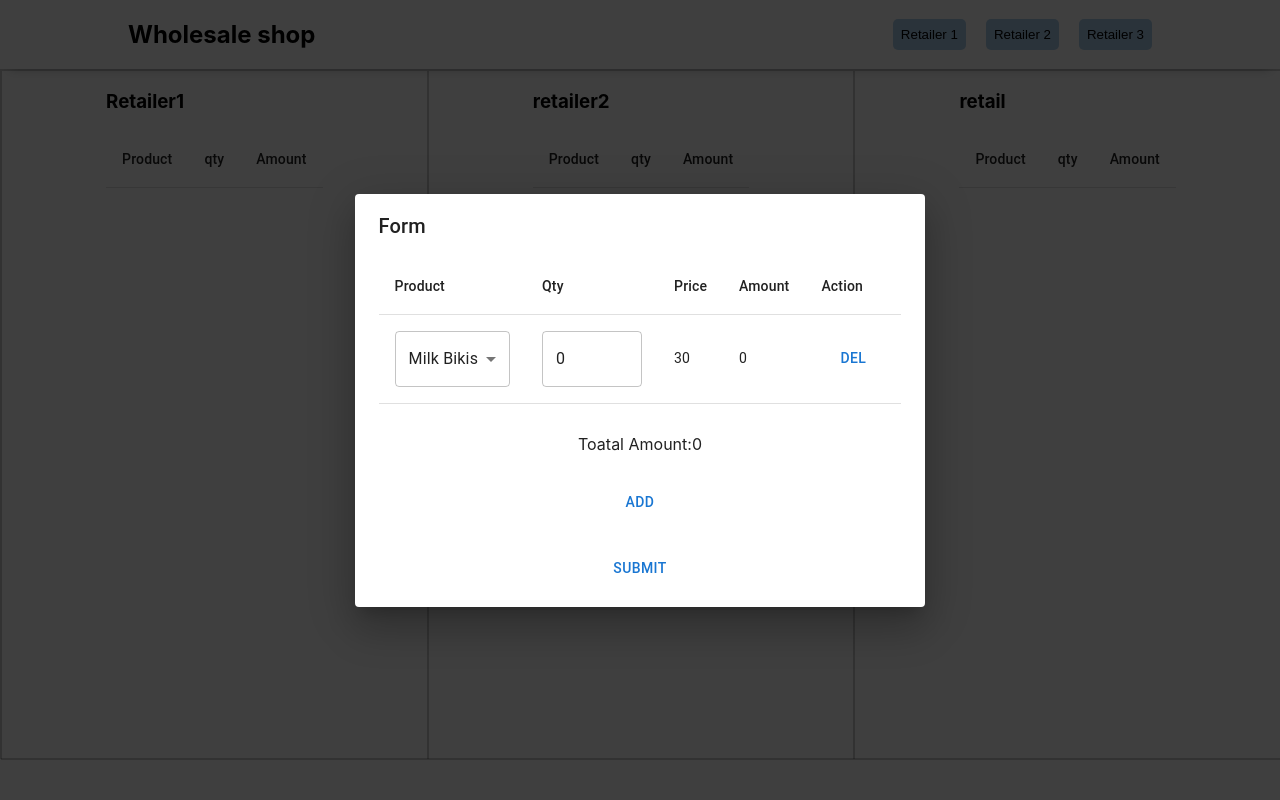
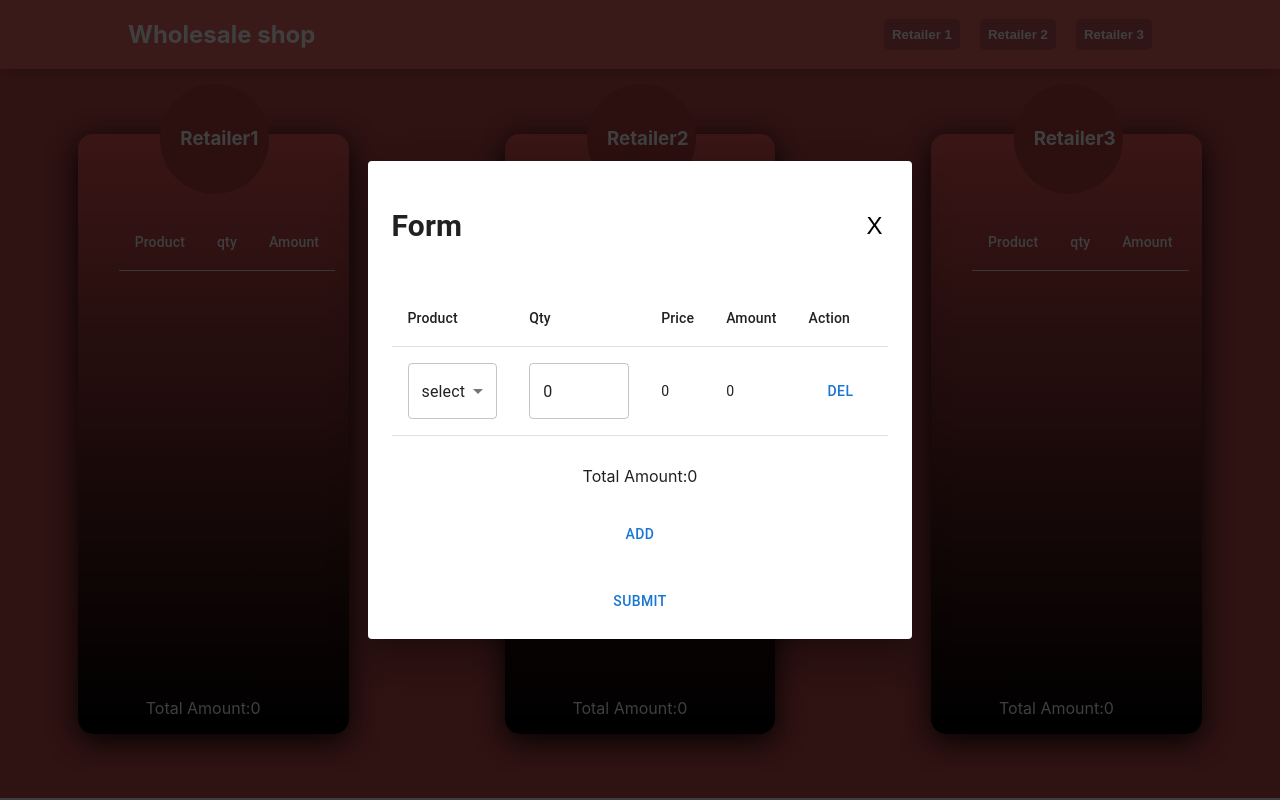
Before and after one commit to Karthikeyan-B-15/Wholesale, a React (Create React App) app: page / in a window 1280 px wide. Both pictures are taken after a click on the button "Retailer 1". Built offline with nearby package versions, Linux system fonts and the light colour scheme.

Commit message:
css style added and some features added

```diff
--- a/src/App.css
+++ b/src/App.css
@@ -15,7 +15,9 @@
   align-items: center;
   justify-content: space-between;
   position: relative;
+  background: #eb6666;
   box-shadow: rgba(33, 35, 38, 0.3) 0px 10px 10px -10px;
+  color: #fff;
 }
 .header h2{
   position: relative;
@@ -31,5 +33,20 @@
   padding: 8px;
   border-radius: 5px;
   border: none;
-  background-color: rgb(171, 206, 235);
+  background-color:#c05555;
+  color:#fff;
+  cursor: pointer;
+  font-weight: 700;
 }
+.title{
+  display: flex;
+  justify-content: space-between;
+  align-items: center;
+}
+.title button{
+  cursor: pointer;
+  background-color: transparent;
+  border: none;
+  font-size: 1.5rem;
+  font-weight: 300;
+}
--- a/src/Form.tsx
+++ b/src/Form.tsx
@@ -11,15 +11,21 @@ function Form(props:any) {
     retailerData.map((data)=>{
       if(data.id===props.num){
         value.map((val)=>data.val.push(val))
-        console.log(data.val)
       }
     })
-        props.close(false)
+     if(ind.every((val:any)=>val.qty>0)){
+      props.close(false)
+    }
+     else{
+      alert("Warn")
+      retailerData.map((data:any)=>data.val=[])
+    }
+
     }
   return ReactDOM.createPortal(
   <div className='form'>
     <Dialog open >
-      <DialogTitle>Form</DialogTitle>
+      <DialogTitle><div className='title'><h2>Form</h2><button onClick={()=>props.close(false)}>X</button></div></DialogTitle>
       <DialogContent>
         <ProductTable handleClick={handleClick}/>
       </DialogContent>
--- a/src/ProductData.tsx
+++ b/src/ProductData.tsx
@@ -1,4 +1,9 @@
 export const ProductData=[
+    {
+        id:0,
+        product:"select",
+        price:0
+    },
     {
         id:1,
         product:"Milk Bikis",
--- a/src/ProductTable.tsx
+++ b/src/ProductTable.tsx
@@ -1,45 +1,46 @@
 import { Table } from '@material-ui/core'
-import { MenuItem, Select, TableBody, TableCell, TableContainer, TableHead, TableRow,Button,TextField } from '@mui/material'
-import React, {  useState } from 'react'
+import { MenuItem, Select, TableBody, TableCell, TableContainer, TableHead, TableRow,Button,TextField,} from '@mui/material'
+import React, { useState } from 'react'
 import { ProductData } from './ProductData';
 import './table.css'
 import { useAppDispatch} from './hooks'
 import { handleText } from './silce'
+
+
 let add:any=0
-let temp:any=0
+
+
+let arr=ProductData.map((val:any)=>val)
 function ProductTable({handleClick}:any) {
     const dispatch=useAppDispatch()
-    const [check,setCheck]=useState(false)
     const [nums,setNums]=useState(0)
-    let [ind,setInd]=useState<any>([{id:0,prod:"Milk Bikis",qty:nums,amt:0}])
+    const [ind,setInd]=useState<any|JSX.Element|JSX.Element[]>([{id:0,prod:arr[0].product,price:arr[0].price,qty:nums,amt:0}])
     dispatch(handleText({ind}))
-    console.log(nums)
     const handleProduct=(e:any,index:number,id:any)=>{
-                    setInd(
-                        ind.map((item:any) =>
+                ind.map((data:any)=>{
+                    if(data.prod!==e.target.value){
+                     setInd(ind.map((item:any) => ind.indexOf(item) === index? {...item, prod: e.target.value} : item
+                    ))
+                }
+                    else{
+                        alert("Already Exit This Item")
+                        e.target.value="select"
+                        setInd(ind.map((item:any) => ind.indexOf(item) === index? {...item, prod: e.target.value} : item))
 
-                          ind.indexOf(item) === index
-                            ? {...item, prod: e.target.value}
-                            : item
-                    ))
-                     setCheck(ps=>!ps)
+
+                  }})
           add=0
     }
-    console.log(ind)
-   function setAmount(index:any){
-    ind.map((item:any)=>{ProductData.map((val:any)=>ind.indexOf(item)===index?val.product===item.prod?temp=(val.price*item.qty+val.price):"":"")})
-   }
-    console.log(temp)
-    const handleNumber=(e:any,index:number,id:any)=>{
-        setAmount(index)
-        if(id===index){
-        add=0
+    const handleNumber=(e:any,i:number,id:any)=>{
+        if(id===i){
             setInd(
-            ind.map((item:any) =>
-                ind.indexOf(item) === index
-                ? {...item, qty: e.target.value,amt:temp}
+            ind.map((item:any,index:number) =>
+                ind.indexOf(item) === i
+                ?  {...item, qty: e.target.value,price:arr[index+1].price,amt:e.target.value*arr[index+1].price}
                 : item
-        ))}
+                )
+        )}add=0
+
     }
      const handleRemove=(e:any,index:number)=>{
         add=0
@@ -49,19 +50,17 @@ function ProductTable({handleClick}:any) {
         add=0
         setInd((prevArr:any)=>(
                     [...prevArr,
-                    {id:prevArr[prevArr.length-1].id+1,prod:"Milk Bikis",qty:0,amt:0}]
+                    {id:prevArr[prevArr.length-1].id+1,prod:arr[0].product,qty:0,price:0,amt:0}]
                 ))
-
-
         }
-
   return (
     <div className="table">
-        <TableContainer>
+        <TableContainer >
             <Table>
                 <TableHead>
                     <TableRow>
-                        <TableCell>Product</TableCell>
+
+                    <TableCell >Product</TableCell>
                     <TableCell>Qty</TableCell>
                     <TableCell>Price</TableCell>
                     <TableCell>Amount</TableCell>
@@ -69,38 +68,34 @@ function ProductTable({handleClick}:any) {
                     </TableRow>
                 </TableHead>
                 <TableBody>
-
-      {ind.map((data:any,index:number)=>{
-
+                {ind&&ind.map((data:any,index:number)=>{
             return(
             <TableRow key={data.id}>
                 <TableCell>
-
                     <Select value={data.prod} onChange={(e)=>handleProduct(e,index,ind.map((obj:any)=>obj.id).indexOf(data.id))}>
-                {ProductData.map((data)=>(
-                <MenuItem value={data.product} key={data.id}>{data.product}</MenuItem>
+                        {ProductData.map((val)=>(
+                    <MenuItem value={val.product} key={val.id}>{val.product}</MenuItem>
                         ))}
                     </Select>
                 </TableCell>
                 <TableCell>
-            <TextField  type="number" value={data.qty} inputProps={{min:0,max:50}} onChange={(e:any)=>handleNumber(e,index,data.id)}/>
+                    <TextField  type="number" value={data.qty} inputProps={{min:0,max:50}} onChange={(e:any)=>{handleNumber(e,index,data.id)}} />
                 </TableCell>
-            <TableCell>{ProductData.map((val)=>{
+                <TableCell>{ProductData.map((val:any)=>{
                return  val.product===data.prod?val.price:""
                 })}
                 </TableCell>
                 <TableCell>
                 {ind[index].amt}
                 </TableCell>
-            <TableCell><Button onClick={(e)=>handleRemove(e,index)}>DEL</Button></TableCell>
+                <TableCell><Button onClick={(e:any)=>handleRemove(e,index)}>DEL</Button></TableCell>
            </TableRow>
         )
       }) }
-
       </TableBody>
      </Table>
 </TableContainer>
-        Toatal Amount:{ind.forEach((item:number,index:number)=>add+=ind[index].amt)}{add/2}
+        Total Amount:{ind.forEach((item:number,index:number)=>add+=ind[index].amt)}{add/2}
         <Button onClick={handleAddClick}>Add</Button>
         <Button onClick={e=>handleClick(ind)}>Submit</Button>
 
--- a/src/Retailer.tsx
+++ b/src/Retailer.tsx
@@ -1,37 +1,44 @@
 import { Table, TableBody, TableCell, TableContainer, TableHead, TableRow } from '@mui/material'
 import React from 'react'
 import './retail.css'
+import { grey } from '@mui/material/colors';
 function Retailer(props:any) {
-  console.log(props.val.map((val:any)=>val.prod))
+  let add:any=0
   return (
     <div className='retailer'>
+
       <div className='view'>
       <h3>{props.data}</h3>
-      <TableContainer>
+      <div className="ta">
+      <TableContainer >
         <Table>
+          <div className='thead'>
           <TableHead><TableRow>
-            <TableCell>Product</TableCell>
-            <TableCell>qty</TableCell>
-            <TableCell>Amount</TableCell>
-            </TableRow></TableHead>
+            <TableCell style={{color:grey[50]}}>Product</TableCell>
+            <TableCell style={{color:grey[50]}}>qty</TableCell>
+            <TableCell style={{color:grey[50]}}>Amount</TableCell>
+            </TableRow></TableHead></div>
+            <div className="tbody">
             <TableBody>
               {props.val.map((val:any)=>{return(
                   <TableRow>
-                  <TableCell>
+                  <TableCell style={{color:grey[50]}}>
                     {val.prod}
                   </TableCell>
-                  <TableCell>
+                  <TableCell style={{color:grey[50]}}>
                     {val.qty}
                   </TableCell>
-                  <TableCell>
+                  <TableCell style={{color:grey[50]}}>
                     {val.amt}
                   </TableCell>
                 </TableRow>
               )})}
 
-            </TableBody>
+            </TableBody></div>
         </Table>
       </TableContainer>
+      <p>Total Amount:{props.val.forEach((val:any)=>add+=val.amt)}{add}</p>
+      </div>
       </div>
     </div>
   )
--- a/src/RetailerData.tsx
+++ b/src/RetailerData.tsx
@@ -6,13 +6,13 @@ export const retailerData=[
     },
     {
         id:2,
-        rname:"retailer2",
+        rname:"Retailer2",
         val:[]
     },
 
     {
         id:3,
-        rname:"retail",
+        rname:"Retailer3",
            val:[]
     }
 ]
--- a/src/retail.css
+++ b/src/retail.css
@@ -1,12 +1,70 @@
 .retailer{
     display: flex;
-    width: 100%;
-    height: 86vh;
-    border: .5px solid rgba(0,0,0,0.2);
+    justify-content: space-around;
+    align-items: center;
+    height:91.20vh ;
+    background: #bd4848;
+    color: #fff;
 
-    /* align-content: center; */
-    justify-content: center;
+
 }
 .view{
     flex-direction: column;
+    height: 70vh;
+    max-width: 70vh;
+    width:18vw;
+    max-width: 18vw;
+    padding:20px;
+    position:absolute;
+    background: #EB5757;
+    background: -webkit-linear-gradient(to top, #000000, #EB5757);
+    background: linear-gradient(to top, #000000, #EB5757);
+    border-radius: 15px;
+    box-shadow: rgba(0, 0, 0, 0.9) 0px 7px 29px 0px;
+
+
 }
+.view .ta{
+    margin-top: -50px;
+}
+
+.view .thead{
+    position:absolute;
+    left: 15%;
+}
+.view .tbody{
+    position: absolute;
+    top:25%;
+    overflow: scroll;
+    max-height: 52vh;
+    left: 15%;
+}
+.view p{
+    position: absolute;
+    bottom: 0;
+    left:25%;
+}
+.view h3{
+    position:relative;
+    top:-70px;
+    left: 27%;
+    background-color: #b33e3e;
+    width: 30%;
+    padding: 20px;
+    height: 70px;
+    border-radius: 50%;
+    margin: 0;
+    display: flex;
+    align-items: center;
+}
+::-webkit-scrollbar{
+    width: 4px;
+}
+::-webkit-scrollbar-thumb{
+    border-radius: 10px;
+    background: #aaa;
+}
+::-webkit-scrollbar-thumb:hover{
+    border-radius: 10px;
+    background: #777;
+}
```
Lines whose indentation alone changed are shown as unchanged.
